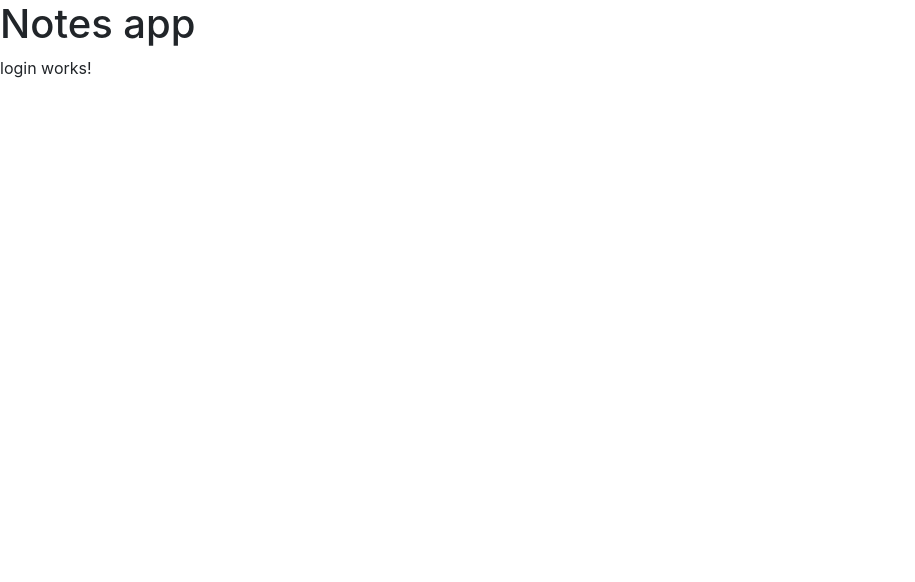
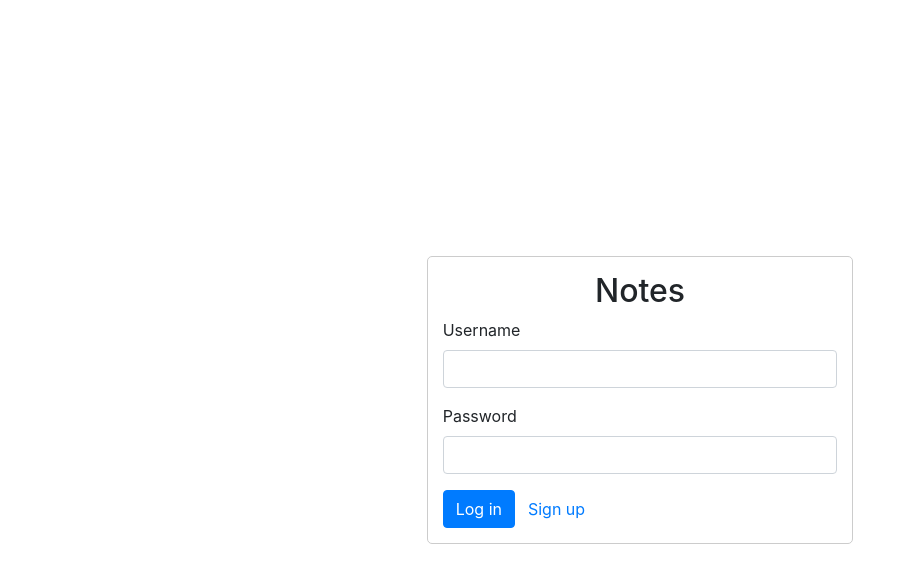
Before and after one commit to abaev/notes, an Angular app in the folder client/: page /login in a window 1280 px wide. Shown: the top 582 px of the page, without its empty margins (0-915 px from the left). Built offline with nearby package versions, Linux system fonts and the light colour scheme.

Commit message:
Front-end started. Log in form

```diff
--- a/client/src/app/app.component.html
+++ b/client/src/app/app.component.html
@@ -1,2 +1,6 @@
-<h1>Notes app</h1>
+<div class="container-fluid h-100">
+	<!-- <div class="row justify-content-md-center">
+		<h1 class="col-md-auto app-margin">Notes app</h1>
+	</div> -->
+</div>
 <router-outlet></router-outlet>
--- a/client/src/app/app.module.ts
+++ b/client/src/app/app.module.ts
@@ -1,5 +1,7 @@
 import { BrowserModule } from '@angular/platform-browser';
 import { NgModule } from '@angular/core';
+import { FormsModule }   from '@angular/forms';
+import { HttpClientModule } from '@angular/common/http';
 
 
 import { AppComponent } from './app.component';
@@ -16,7 +18,9 @@ import { AppRoutingModule } from './app-routing.module';
   ],
   imports: [
     BrowserModule,
-    AppRoutingModule
+    AppRoutingModule,
+    FormsModule,
+    HttpClientModule
   ],
   providers: [],
   bootstrap: [AppComponent]
--- a/client/src/app/login/login.component.html
+++ b/client/src/app/login/login.component.html
@@ -1,3 +1,20 @@
-<p>
-  login works!
-</p>
+<div class="container-fluid h-100">
+	<div class="row justify-content-md-center align-items-center app-h-100">
+		<div class="col-xs-12 col-md-4 app-padding-t-b app-border app-margin-l-r">
+			<form #loginForm="ngForm">
+				<h2 class="text-center">Notes</h2>
+			  <div class="form-group">
+			    <label for="username">Username</label>
+			    <input type="text" class="form-control" id="username" aria-describedby="usernameHelp" placeholder="" [(ngModel)]="username" required name="username">
+			  </div>
+			  <div class="form-group">
+			    <label for="password">Password</label>
+			    <input type="password" class="form-control" id="password" placeholder="" [(ngModel)]="password" required name="password">
+			  </div>
+			  <button type="submit" class="btn btn-primary">Log in</button>
+			  <button type="button" class="btn btn-link">Sign up</button>
+			</form>
+		</div>
+		<!-- <div class="col-md-4">cnkackknk</div> -->
+	</div>
+</div>
--- a/client/src/app/login/login.component.ts
+++ b/client/src/app/login/login.component.ts
@@ -1,4 +1,6 @@
 import { Component, OnInit } from '@angular/core';
+import { User } from '../user';
+
 
 @Component({
   selector: 'app-login',
@@ -7,6 +9,9 @@ import { Component, OnInit } from '@angular/core';
 })
 export class LoginComponent implements OnInit {
 
+	username: string;
+	password: string;
+
   constructor() { }
 
   ngOnInit() {
--- a/client/src/index.html
+++ b/client/src/index.html
@@ -5,8 +5,9 @@
   <title>Notes</title>
   <base href="/">
 
-  <meta name="viewport" content="width=device-width, initial-scale=1">
+  <meta name="viewport" content="width=device-width, initial-scale=1, shrink-to-fit=no">
   <link rel="icon" type="image/x-icon" href="favicon.ico">
+
 </head>
 <body>
   <app-root></app-root>
--- a/client/src/styles.css
+++ b/client/src/styles.css
@@ -1 +1,18 @@
 /* You can add global styles to this file, and also import other style files */
+.app-padding-t-b {
+	padding: 15px !important;
+}
+
+.app-border {
+	border: 1px #ccc solid;
+	border-radius: 5px;
+}
+
+.app-h-100 {
+	height: 100vh;
+}
+
+.app-margin-l-r {
+	margin-left: 15px;
+	margin-right: 15px;
+}
```
Also changed, not shown: client/src/app/user.ts (added, +22 -0 lines).
